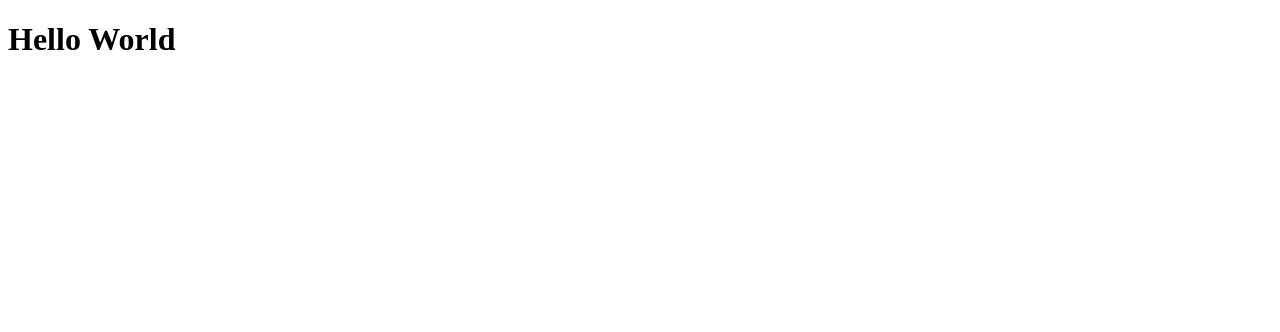
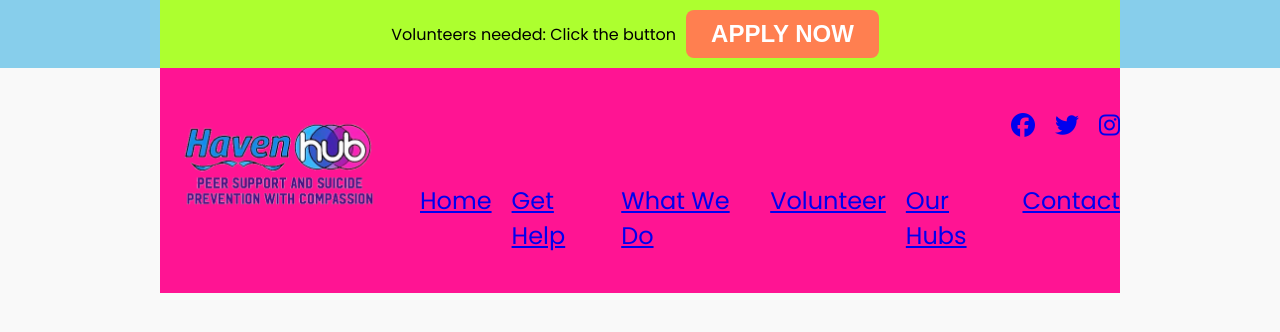
Before and after one commit to NgenNo9/HTML-and-CSS-essentials-portfolio-project, a plain HTML site: page index.html in a window 1280 px wide. Drawn offline with Linux system fonts and the light colour scheme.

Commit message:
Add basic header structure and styling

```diff
--- a/assets/CSS/style.css
+++ b/assets/CSS/style.css
@@ -10,4 +10,84 @@ body {
     font-family: 'poppins', sans-serif;
     font-weight: 400;
     color: #000;
+    background-color: #f9f9f9;
 }
+
+#callout {
+    display: flex;
+    background-color: skyblue;
+    justify-content: center;
+    align-items: center;
+    position: sticky;
+    top: 0;
+}
+
+#callout-wrapper {
+    width: 75%;
+    background-color: greenyellow;
+}
+
+#callout-wrapper > div {
+    display: flex;
+}
+
+#apply {
+    justify-content: center;
+    align-items: center;
+}
+
+.apply-now {
+    padding: 10px 25px;
+    background-color: coral;
+    color: #fff;
+    margin: 10px;
+    font-size: 150%;
+    font-weight: 700;
+    border-radius: 8px;
+}
+
+/* Header */
+
+#header {
+    display: flex;
+    width: 75%;
+    margin: 0 auto;
+    justify-content: space-between;
+    background-color: deeppink;
+}
+
+#logo {
+    background: url(../images/imageedit_20_4883318010.webp);
+    background-repeat: no-repeat;
+    background-size: contain;
+    background-position: center;
+    width: 25%;
+    height: 192px;
+}
+
+#nav-social-wrapper {
+    width: 75%;
+}
+
+#nav-social-wrapper > div {
+    margin: 40px 0;
+}
+
+#nav-social-wrapper a {
+    font-size: 24px;
+}
+
+.social-links {
+    display: flex;
+    list-style: none;
+    justify-content: flex-end;
+}
+.social-links li, .nav-menu li {
+    margin: 0 0 0 20px;
+}
+
+.nav-menu {
+    display: flex;
+    justify-content: flex-end;
+    list-style: none;
+}
--- a/index.html
+++ b/index.html
@@ -4,9 +4,50 @@
     <meta charset="UTF-8">
     <meta http-equiv="X-UA-Compatible" content="IE=edge">
     <meta name="viewport" content="width=device-width, initial-scale=1.0">
-    <title>Document</title>
+    <link rel="stylesheet" href="assets/CSS/style.css">
+    <title>Haven Hub - Home</title>
 </head>
 <body>
-    <h1>Hello World</h1>
+    <!-- Sticky volunteer call-out -->
+
+    <div id="callout">
+        <div id="callout-wrapper">
+            <div id="apply">
+                <p>Volunteers needed: Click the button</p>
+                <button class="apply-now">APPLY NOW</button>
+            </div>
+        </div>
+    </div>
+
+    <!-- Header -->
+
+    <header id="header">
+        <div id="logo"></div>
+        <div id="nav-social-wrapper">
+            <div id="social-links-wrapper">
+                <ul class="social-links">
+                    <li><a href="https://www.facebook.com/limerickhavenhub" target="_blank" rel="noopener" aria-label="Visit our Facebook page (opens in a new tab)"><i class="fab fa-facebook"></i></a></li>
+                    <li><a href="https://twitter.com/haven_hub" target="_blank" rel="noopener" aria-label="Visit our Twitter page (opens in a new tab)"><i class="fab fa-twitter"></i></a></li>
+                    <li><a href="https://www.instagram.com/thehavenhub/" target="_blank" rel="noopener" aria-label="Visit our Instagram page (opens in a new tab)"><i class="fab fa-instagram"></i></a></li>
+                </ul>
+            </div>
+            <div id="nav-wrapper">
+                <ul class="nav-menu">
+                    <li><a href="index.html">Home</a></li>
+                    <li><a href="supports.html">Get Help</a></li>
+                    <li><a href="what-we-do.html">What We Do</a></li>
+                    <li><a href="volunteer.html">Volunteer</a></li>
+                    <li><a href="our-hubs.html">Our Hubs</a></li>
+                    <li><a href="contact-us">Contact</a></li>
+                </ul>
+            </div>
+
+    </div>
+    </header>
+
+
+
+
+    <script src="https://kit.fontawesome.com/b214ff1f30.js" crossorigin="anonymous"></script>
 </body>
 </html>
```
Also changed, not shown: assets/images/hero image.webp (added), assets/images/imageedit_20_4883318010.webp (added).
